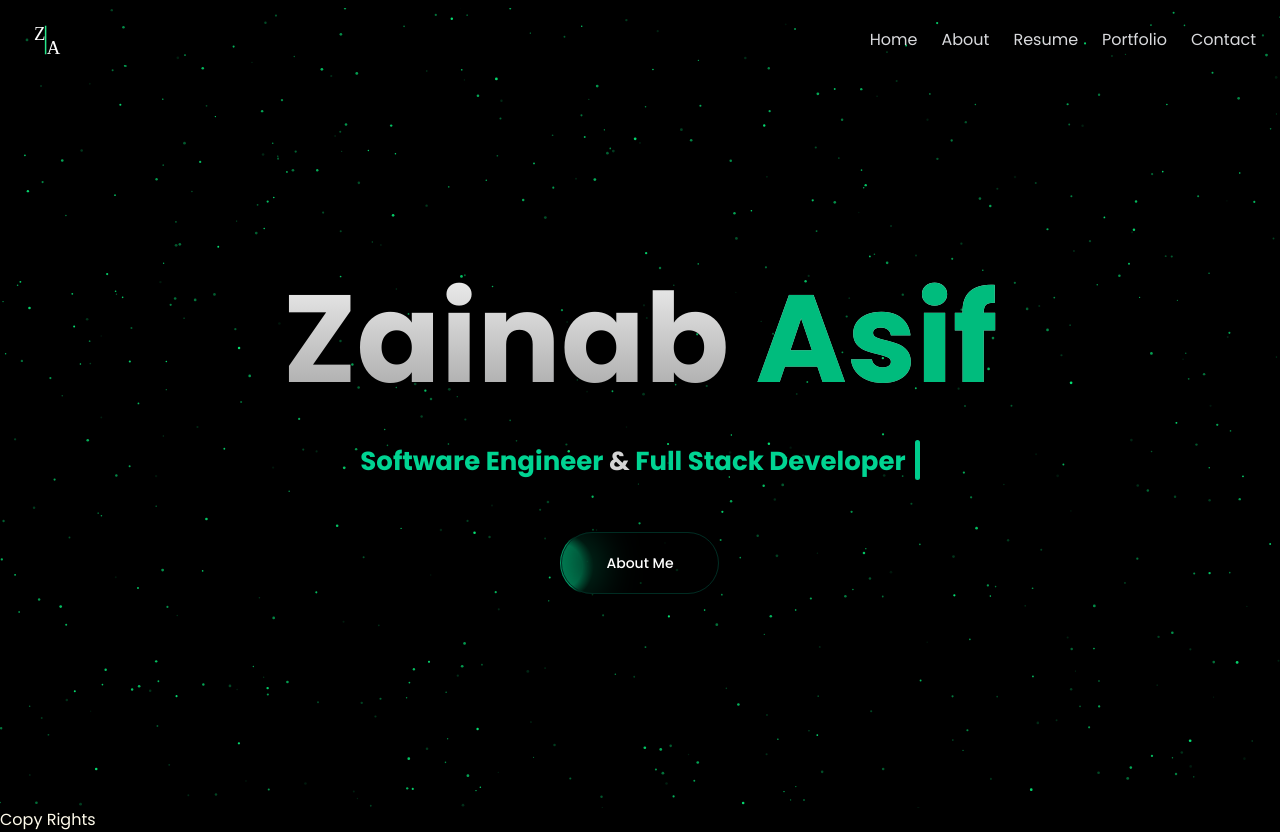
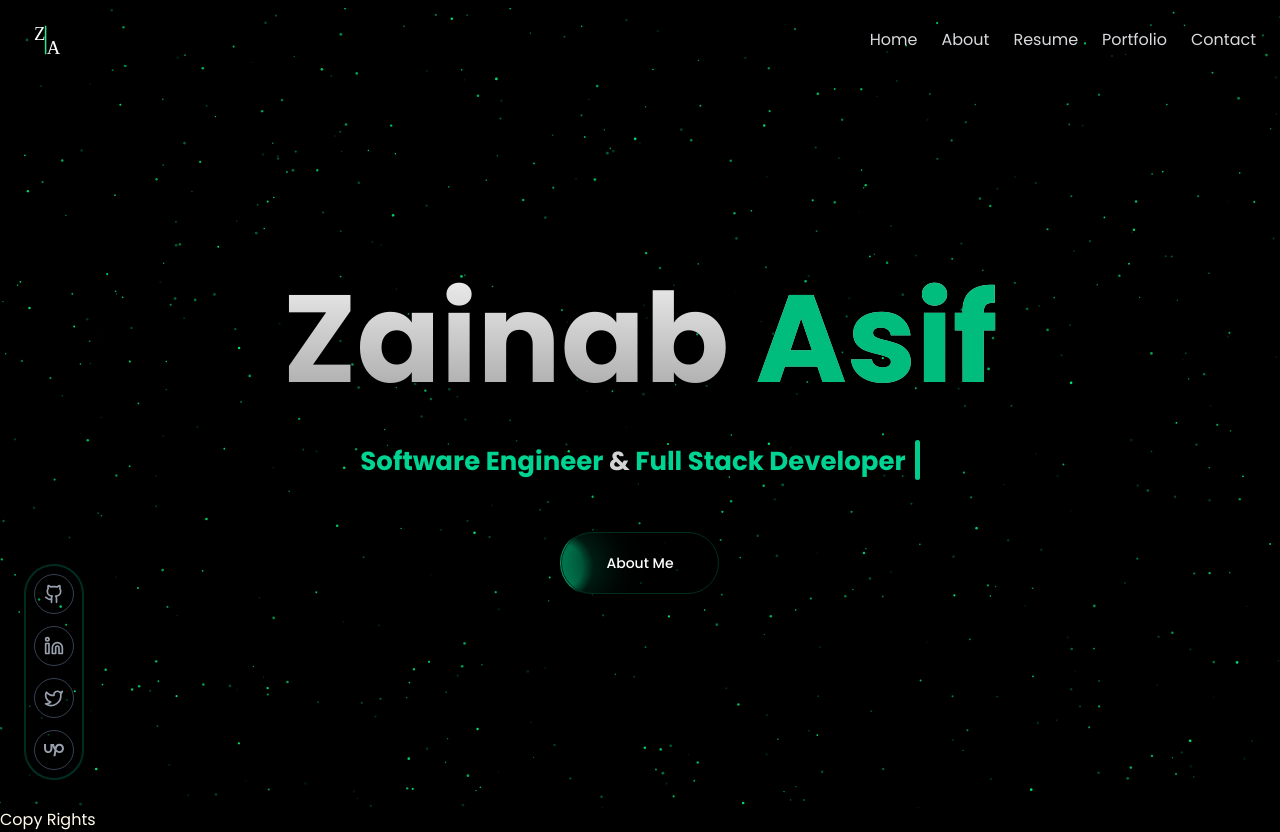
Before and after one commit to za-inab/zainab, a Next.js app: page / in a window 1280 px wide. Built offline with nearby package versions, Linux system fonts and the light colour scheme.

Commit message:
social handles added

```diff
--- a/src/components/heroSection/HeroSection.tsx
+++ b/src/components/heroSection/HeroSection.tsx
@@ -4,6 +4,8 @@ import Link from "next/link";
 import { Button } from "@/components/ui/moving-border";
 import { TypewriterEffectSmooth } from "../ui/typewriter-effect";
 import words from "@/data/introData.json";
+import SocialHandles from "../socialHandles";
+import Social from "@/data/SocialHandles.json";
 
 function HeroSection() {
   return (
@@ -45,6 +47,17 @@ function HeroSection() {
             </Button>
           </Link>
         </div>
+
+        <div className="fixed bottom-5 left-6 items-center justify-center border-2 border-emerald-950 rounded-full p-2">
+          <SocialHandles
+            handles={Social.handles}
+            direction={"col"}
+            size={"md"}
+            variant={"bordered"}
+            className={""}
+            showLabels={true}
+          />
+        </div>
       </div>
     </div>
   );
--- a/src/components/socialHandles.tsx
+++ b/src/components/socialHandles.tsx
@@ -1,3 +1,4 @@
+"use client";
 import React from "react";
 import {
   Twitter,
@@ -11,7 +12,6 @@ import {
   ExternalLink,
 } from "lucide-react";
 import { FaUpwork } from "react-icons/fa6";
-
 
 interface SocialHandle {
   id: string;
```
Also changed, not shown: src/components/ProfileCard.tsx (+0 -12 lines).
